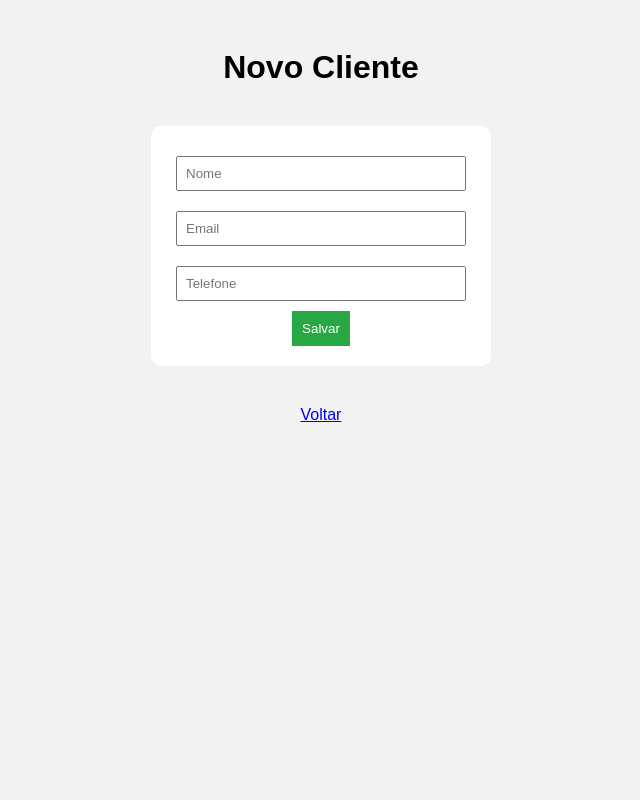
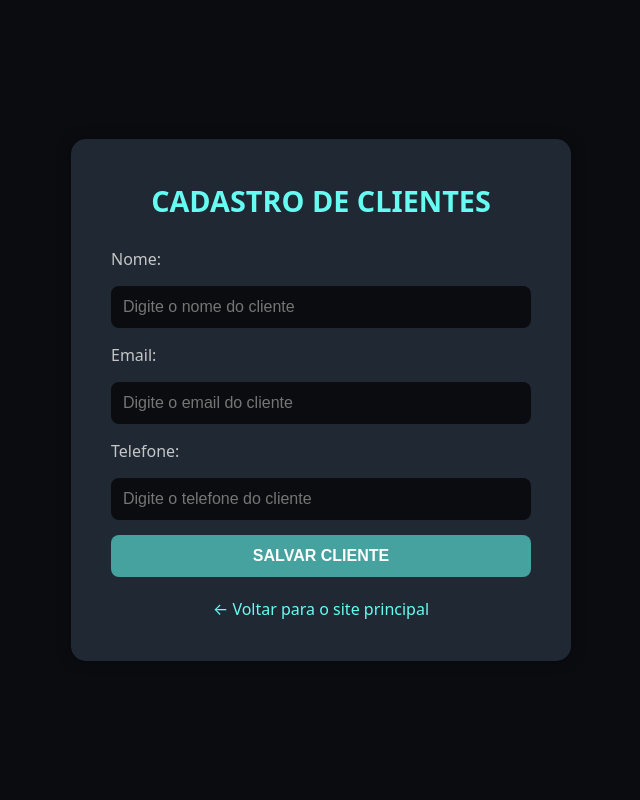
Before and after one commit to Anjosinfo/info-anjos-site, a Flask app: page /cadastro in a window 1280 px wide. Shown: the whole page, without its empty margins (319-959 px from the left). Run offline with Flask 3, Linux system fonts and the light colour scheme.

Commit message:
Atualização no site

```diff
--- a/app.py
+++ b/app.py
@@ -1,45 +1,21 @@
-from flask import Flask, render_template, request, redirect
-import sqlite3
+from flask import Flask, render_template, request, redirect, url_for
 
 app = Flask(__name__)
 
-# --- Página inicial: lista de clientes ---
 @app.route('/')
 def index():
-    conn = sqlite3.connect('clientes.db')
-    c = conn.cursor()
-    c.execute('SELECT * FROM clientes')
-    clientes = c.fetchall()
-    conn.close()
-    return render_template('index.html', clientes=clientes)
+    return render_template('index.html')
 
-# --- Página de cadastro ---
 @app.route('/cadastro', methods=['GET', 'POST'])
 def cadastro():
     if request.method == 'POST':
+        # Lógica do formulário aqui
         nome = request.form['nome']
         email = request.form['email']
         telefone = request.form['telefone']
-
-        conn = sqlite3.connect('clientes.db')
-        c = conn.cursor()
-        c.execute('INSERT INTO clientes (nome, email, telefone) VALUES (?, ?, ?)',
-                  (nome, email, telefone))
-        conn.commit()
-        conn.close()
-        return redirect('/')
-
+        print(f"Cliente cadastrado: {nome}, {email}, {telefone}")
+        return redirect(url_for('index'))
     return render_template('cadastro.html')
-
-# --- Excluir cliente ---
-@app.route('/excluir/<int:id>')
-def excluir(id):
-    conn = sqlite3.connect('clientes.db')
-    c = conn.cursor()
-    c.execute('DELETE FROM clientes WHERE id = ?', (id,))
-    conn.commit()
-    conn.close()
-    return redirect('/')
 
 if __name__ == '__main__':
     app.run(debug=True)
--- /dev/null
+++ b/static/css/style.css
@@ -0,0 +1,159 @@
+/* ============================
+   ESTILO BASE DO SITE ANJOS INFO
+   ============================ */
+
+* {
+  box-sizing: border-box;
+  margin: 0;
+  padding: 0;
+}
+
+html, body {
+  height: 100%;
+}
+
+body {
+  font-family: "Poppins", system-ui, -apple-system, "Segoe UI", Roboto, Arial, sans-serif;
+  background: #0b0c10;
+  color: #eef2f7;
+  line-height: 1.5;
+  display: flex;
+  justify-content: center;
+  align-items: center;
+  padding: 40px;
+}
+
+/* ============================
+   CONTAINER DO FORMULÁRIO
+   ============================ */
+
+.container {
+  background: #1f2833;
+  padding: 40px;
+  border-radius: 15px;
+  width: 100%;
+  max-width: 500px;
+  box-shadow: 0 0 15px rgba(0, 0, 0, 0.3);
+  animation: fadeIn 0.5s ease;
+}
+
+/* ============================
+   TÍTULO
+   ============================ */
+
+h1 {
+  text-align: center;
+  color: #66fcf1;
+  margin-bottom: 25px;
+  font-size: 1.8rem;
+  text-transform: uppercase;
+}
+
+/* ============================
+   FORMULÁRIO
+   ============================ */
+
+form {
+  display: flex;
+  flex-direction: column;
+  gap: 15px;
+}
+
+label {
+  font-size: 1rem;
+  color: #c5c6c7;
+}
+
+input[type="text"],
+input[type="email"],
+input[type="tel"] {
+  padding: 12px;
+  border: none;
+  border-radius: 8px;
+  outline: none;
+  background: #0b0c10;
+  color: #fff;
+  font-size: 1rem;
+  transition: 0.3s;
+}
+
+input[type="text"]:focus,
+input[type="email"]:focus,
+input[type="tel"]:focus {
+  border: 2px solid #66fcf1;
+  background: #1f2833;
+}
+
+/* ============================
+   BOTÕES
+   ============================ */
+
+button {
+  background: #45a29e;
+  color: white;
+  border: none;
+  padding: 12px;
+  border-radius: 8px;
+  font-size: 1rem;
+  cursor: pointer;
+  transition: 0.3s;
+  text-transform: uppercase;
+  font-weight: bold;
+}
+
+button:hover {
+  background: #66fcf1;
+  color: #0b0c10;
+}
+
+/* ============================
+   TABELA DE CLIENTES
+   ============================ */
+
+table {
+  width: 100%;
+  border-collapse: collapse;
+  margin-top: 30px;
+}
+
+th, td {
+  border: 1px solid #45a29e;
+  padding: 10px;
+  text-align: left;
+  color: #fff;
+}
+
+th {
+  background-color: #1f2833;
+  color: #66fcf1;
+}
+
+tr:nth-child(even) {
+  background-color: #0b0c10;
+}
+
+/* ============================
+   ANIMAÇÃO
+   ============================ */
+
+@keyframes fadeIn {
+  from { opacity: 0; transform: translateY(-10px); }
+  to { opacity: 1; transform: translateY(0); }
+}
+
+/* ============================
+   LINK VOLTAR
+   ============================ */
+
+a.voltar {
+  display: block;
+  text-align: center;
+  color: #66fcf1;
+  text-decoration: none;
+  margin-top: 20px;
+  transition: 0.3s;
+}
+
+a.voltar:hover {
+  color: #45a29e;
+}
--- a/templates/cadastro.html
+++ b/templates/cadastro.html
@@ -1,47 +1,55 @@
 <!DOCTYPE html>
-<html lang="pt-BR">
+<html lang="pt-br">
 <head>
-    <meta charset="UTF-8">
-    <title>Novo Cliente</title>
-    <style>
-        body {
-            font-family: Arial, sans-serif;
-            background: #f2f2f2;
-            text-align: center;
-            padding: 20px;
-        }
-        form {
-            background: white;
-            width: 300px;
-            margin: 40px auto;
-            padding: 20px;
-            border-radius: 10px;
-        }
-        input {
-            width: 90%;
-            padding: 8px;
-            margin: 10px 0;
-        }
-        button {
-            background: #28a745;
-            color: white;
-            border: none;
-            padding: 10px;
-            cursor: pointer;
-        }
-        button:hover {
-            background: #218838;
-        }
-    </style>
+  <meta charset="UTF-8" />
+  <meta name="viewport" content="width=device-width, initial-scale=1.0" />
+  <title>Cadastro de Clientes - Anjos Info</title>
+  <link rel="stylesheet" href="{{ url_for('static', filename='css/style.css') }}">
 </head>
 <body>
-    <h1>Novo Cliente</h1>
-    <form method="POST">
-        <input type="text" name="nome" placeholder="Nome" required><br>
-        <input type="email" name="email" placeholder="Email" required><br>
-        <input type="text" name="telefone" placeholder="Telefone" required><br>
-        <button type="submit">Salvar</button>
+
+  <div class="container">
+    <h1>Cadastro de Clientes</h1>
+
+    <form action="/add" method="POST">
+      <label for="nome">Nome:</label>
+      <input type="text" id="nome" name="nome" placeholder="Digite o nome do cliente" required>
+
+      <label for="email">Email:</label>
+      <input type="email" id="email" name="email" placeholder="Digite o email do cliente" required>
+
+      <label for="telefone">Telefone:</label>
+      <input type="tel" id="telefone" name="telefone" placeholder="Digite o telefone do cliente" required>
+
+      <button type="submit">Salvar Cliente</button>
     </form>
-    <a href="/">Voltar</a>
+
+    {% if clientes %}
+      <h2 style="margin-top: 30px; text-align:center; color:#66fcf1;">Lista de Clientes</h2>
+      <table>
+        <thead>
+          <tr>
+            <th>ID</th>
+            <th>Nome</th>
+            <th>Email</th>
+            <th>Telefone</th>
+          </tr>
+        </thead>
+        <tbody>
+          {% for cliente in clientes %}
+            <tr>
+              <td>{{ cliente[0] }}</td>
+              <td>{{ cliente[1] }}</td>
+              <td>{{ cliente[2] }}</td>
+              <td>{{ cliente[3] }}</td>
+            </tr>
+          {% endfor %}
+        </tbody>
+      </table>
+    {% endif %}
+
+    <a href="https://anjosinfo.com.br" class="voltar">← Voltar para o site principal</a>
+  </div>
+
 </body>
 </html>
```
Also changed, not shown: templates/index.html (+2 -43 lines).
